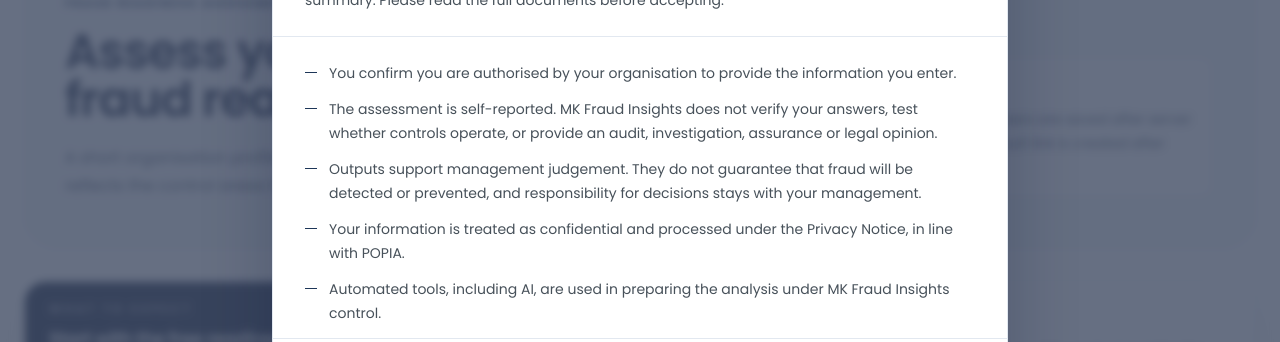
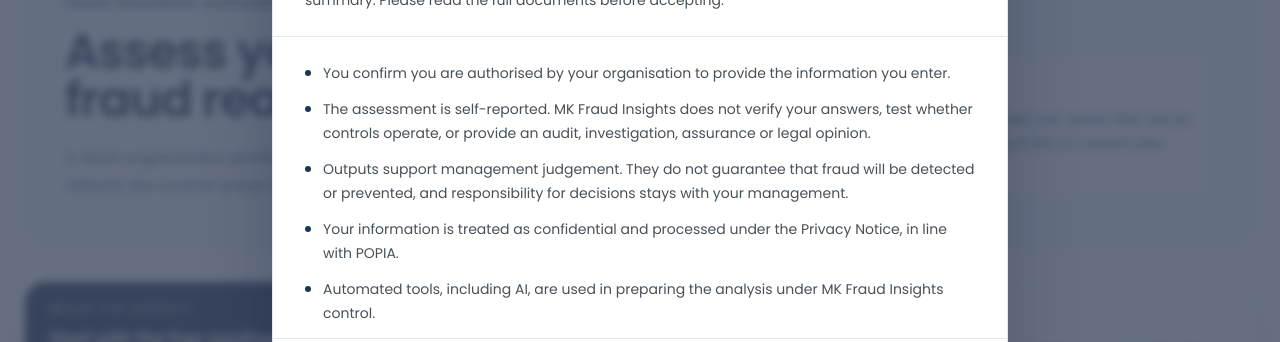
Before and after one commit to Tondani1995/mk-fraud-readiness-score, a Next.js app: page /score/start in a window 1280 px wide. Shown: the part 175-517 px from the top of the page. Built offline with nearby package versions, Linux system fonts and the light colour scheme; no server answers.

Commit message:
fix: replace terms dash markers with bullets

```diff
--- a/src/components/adaptive/FraudReadinessTermsGate.tsx
+++ b/src/components/adaptive/FraudReadinessTermsGate.tsx
@@ -121,7 +121,7 @@ export function FraudReadinessTermsGate({ children }: { children: ReactNode }) {
             <ul className="space-y-3">
               {TERMS_SUMMARY_POINTS.map((point) => (
                 <li key={point} className="flex gap-3 text-sm leading-6 text-mk-slate">
-                  <span aria-hidden="true" className="mt-[0.7rem] h-px w-3 shrink-0 bg-mk-accent" />
+                  <span aria-hidden="true" className="mt-[0.55rem] h-1.5 w-1.5 shrink-0 rounded-full bg-mk-accent" />
                   <span>{point}</span>
                 </li>
               ))}
```
